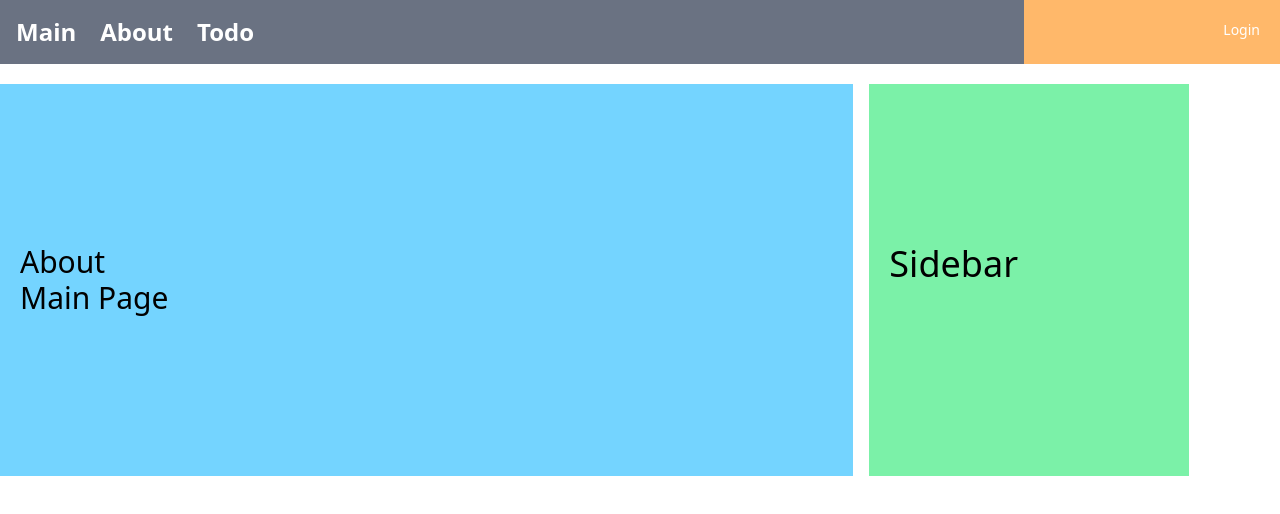
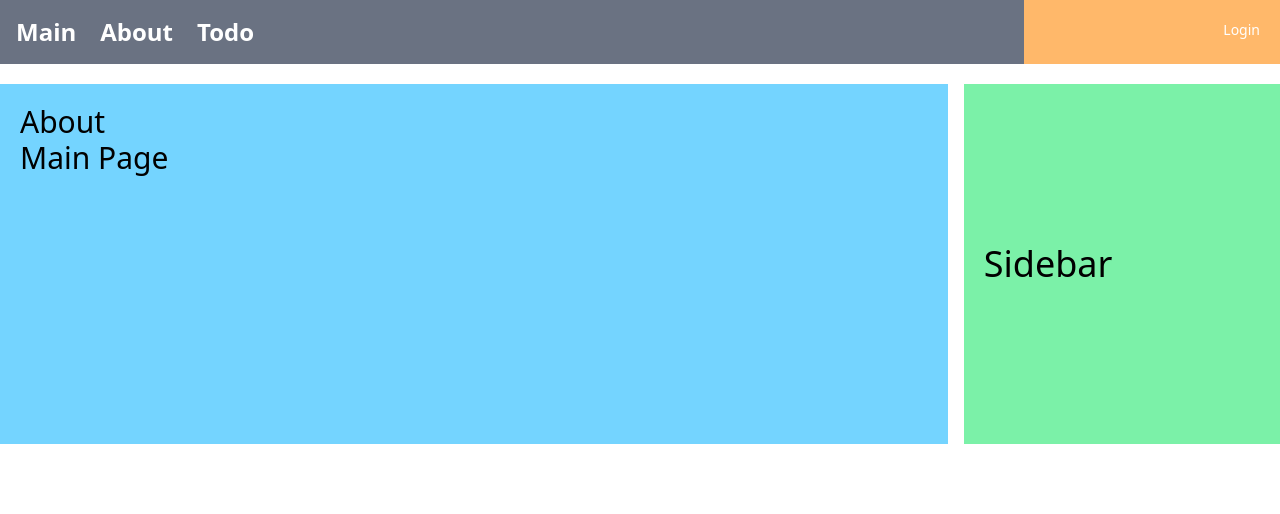
Before and after one commit to seedevk8s/3-frontend-ch2, a React (Vite) app: page / in a window 1280 px wide. Shown: the top 514 px of the page. Built offline with nearby package versions, Linux system fonts and the light colour scheme.

Commit message:
스타일 조정

```diff
--- a/src/layouts/basicLayout.tsx
+++ b/src/layouts/basicLayout.tsx
@@ -7,7 +7,8 @@ function BasicLayout() {
     <>
       <BasicMenu />
       <div className="bg-white my-5 w-full flex flex-col space-y-4 md:flex-row md:space-x-4 md:space-y-0">
-        <main className="bg-sky-300 md:w-2/3 px-5 py-40">
+        <main className="bg-sky-300 md:w-4/5 lg:w-3/4 px-5 py-5">
+
           <Outlet />
         </main>
         <aside className="bg-green-300 md:w-1/3 lg:w-1/4 px-5 py-40">
```
